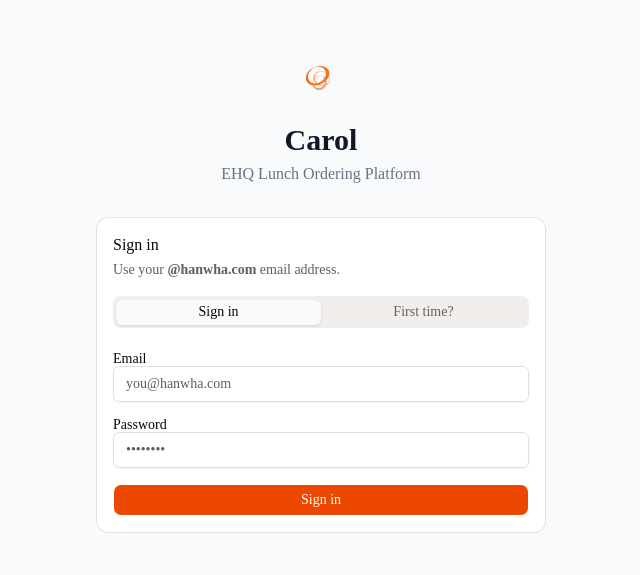
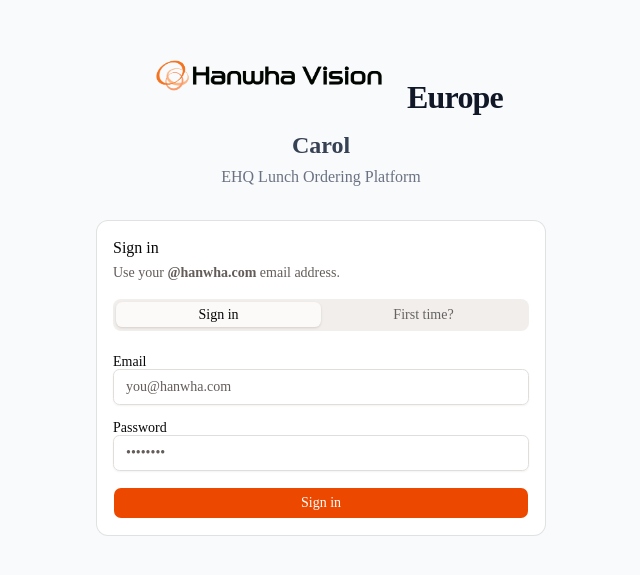
Before and after one commit to dev-sunghwan/carol, a Next.js app: page /login in a window 1280 px wide. Shown: the part 111-686 px from the top of the page, without its empty margins (319-959 px from the left). Built offline with nearby package versions, Linux system fonts and the light colour scheme; no server answers.

Commit message:
feat: update login page with HV logo + Europe text

```diff
--- a/app/login/page.tsx
+++ b/app/login/page.tsx
@@ -1,6 +1,7 @@
 "use client";
 
 import { Suspense, useState } from "react";
+import Image from "next/image";
 import { useSearchParams, useRouter } from "next/navigation";
 import { createClient } from "@/lib/supabase/client";
 import { Button } from "@/components/ui/button";
@@ -137,26 +138,16 @@
   );
 }
 
-function TricircleLogo() {
-  return (
-    <svg width="64" height="64" viewBox="0 0 80 80" fill="none" xmlns="http://www.w3.org/2000/svg" aria-hidden="true">
-      <path d="M32.4 40.2C31.9 35.8 35.7 32.1 40.7 32.14C45.7 32.18 50.1 35.9 50.6 40.3C51.1 44.7 47.3 48.4 42.3 48.36C37.3 48.32 32.9 44.6 32.4 40.2ZM51.4 40.8C50.9 35.7 45.8 31.6 40.2 31.56C34.6 31.52 29.7 35.5 30.2 40.6C30.7 45.7 35.8 49.8 41.4 49.84C47 49.88 51.9 45.9 51.4 40.8Z" fill="#FBB584"/>
-      <path d="M42.6 49.9C39.6 53 35.4 53.3 32.3 50.5C29.2 47.7 29.24 43.5 32.24 40.4C35.24 37.3 39.44 37 42.54 39.8C45.64 42.6 45.6 46.8 42.6 49.9ZM32 40.3C28.5 44 28.46 49.5 31.9 52.8C35.34 56.1 40.9 55.8 44.4 52.1C47.9 48.4 47.94 42.9 44.5 39.6C41.06 36.3 35.5 36.6 32 40.3Z" fill="#F89B6C"/>
-      <path d="M32.4 27C38.4 24.6 44.3 27 45.8 32.3C47.3 37.6 43.5 43.6 37.5 46C31.5 48.4 25.6 46 24.1 40.7C22.6 35.4 26.4 29.4 32.4 27ZM27.2 29.2C20.6 34.2 19 42.2 23.9 46.6C28.8 51 37.7 50.1 44.3 45.1C50.9 40.1 52.5 32.1 47.6 27.7C42.7 23.3 33.8 24.2 27.2 29.2Z" fill="#F37321"/>
-      <circle cx="40" cy="40" r="3" fill="white" fillOpacity="0.8"/>
-    </svg>
-  );
-}
-
 export default function LoginPage() {
   return (
     <div className="min-h-screen flex items-center justify-center bg-gray-50 p-4">
       <div className="w-full max-w-md">
         <div className="text-center mb-8">
-          <div className="flex justify-center mb-3">
-            <TricircleLogo />
+          <div className="flex items-baseline justify-center gap-2 mb-4">
+            <Image src="/hv-logo.png" alt="Hanwha Vision" width={260} height={46} priority />
+            <span className="text-[2rem] font-bold tracking-tight text-gray-900 leading-none">Europe</span>
           </div>
-          <h1 className="text-3xl font-bold text-gray-900">Carol</h1>
+          <h1 className="text-2xl font-bold text-gray-700">Carol</h1>
           <p className="text-gray-500 mt-1">EHQ Lunch Ordering Platform</p>
         </div>
         <Suspense>
```
Also changed, not shown: public/hv-logo.png (added).
